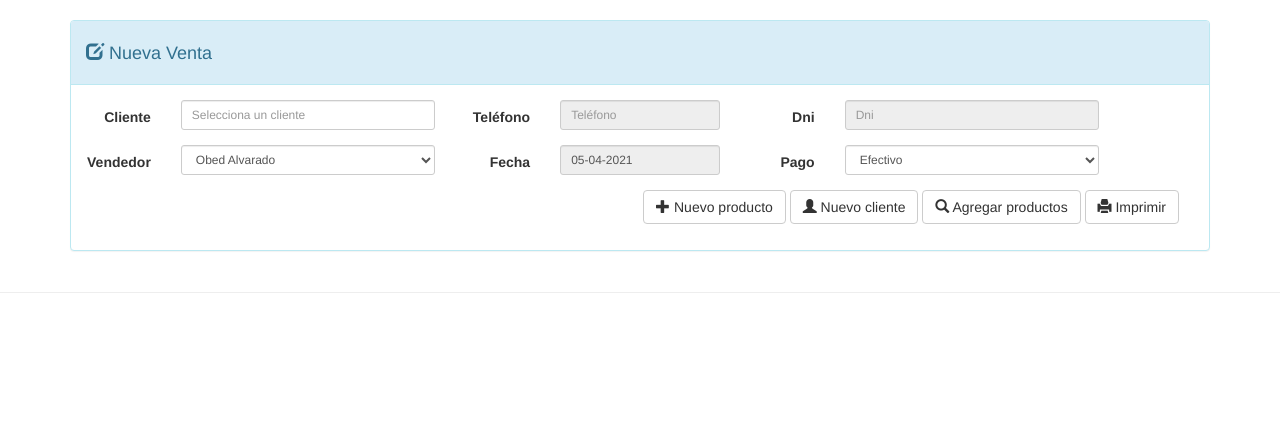
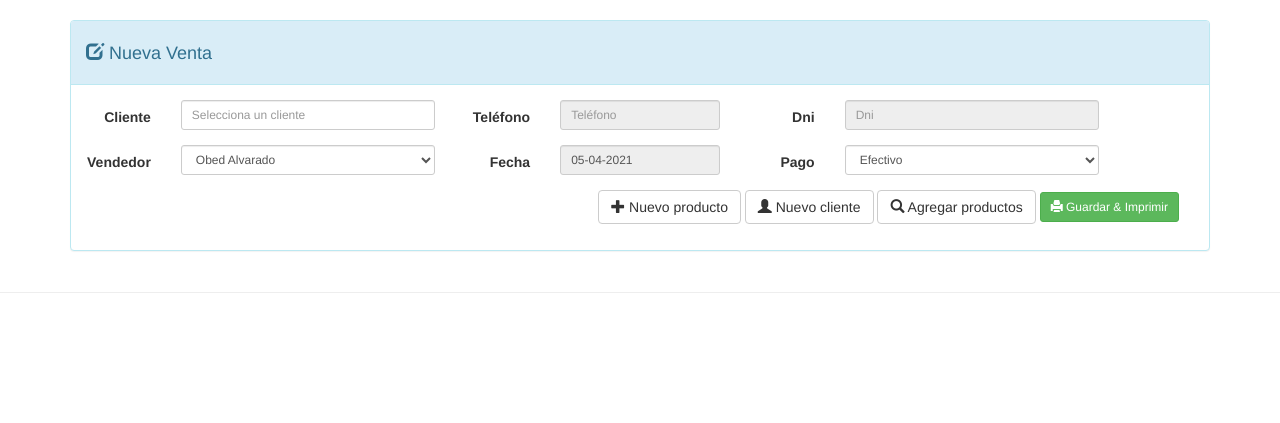
Before and after one commit to JUANLUIS1234/sfjbz, a PHP site: page /tcpdf/nueva_factura.php in a window 1280 px wide. Shown: the part 52-475 px from the top of the page. Run offline with PHP 8.4, Linux system fonts and the light colour scheme; a user stored in the database is signed in; data comes from the database, SQL or seed files in the repository; data that the repository does not hold is empty; some libraries are stand-ins or nearby versions.

Commit message:
se modifico el boton de facturacion

```diff
--- a/nueva_factura.php
+++ b/nueva_factura.php
@@ -106,8 +106,8 @@
 						<button type="button" class="btn btn-default" data-toggle="modal" data-target="#myModal">
 						 <span class="glyphicon glyphicon-search"></span> Agregar productos
 						</button>
-						<button type="submit" class="btn btn-default">
-						  <span class="glyphicon glyphicon-print"></span> Imprimir
+						<button type="submit" class="btn btn-sm btn-success">
+						  <span class="glyphicon glyphicon-print" ></span> Guardar & Imprimir
 						</button>
 					</div>
 				</div>
```
